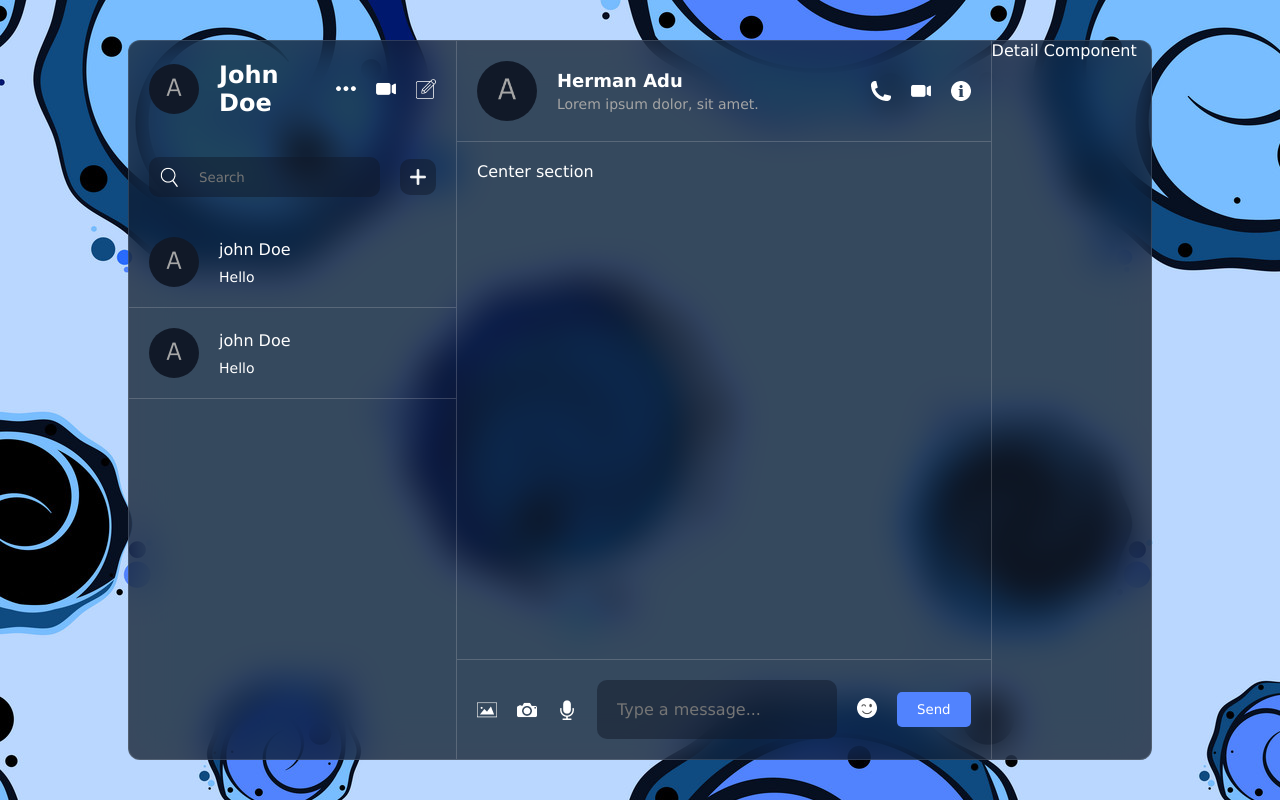
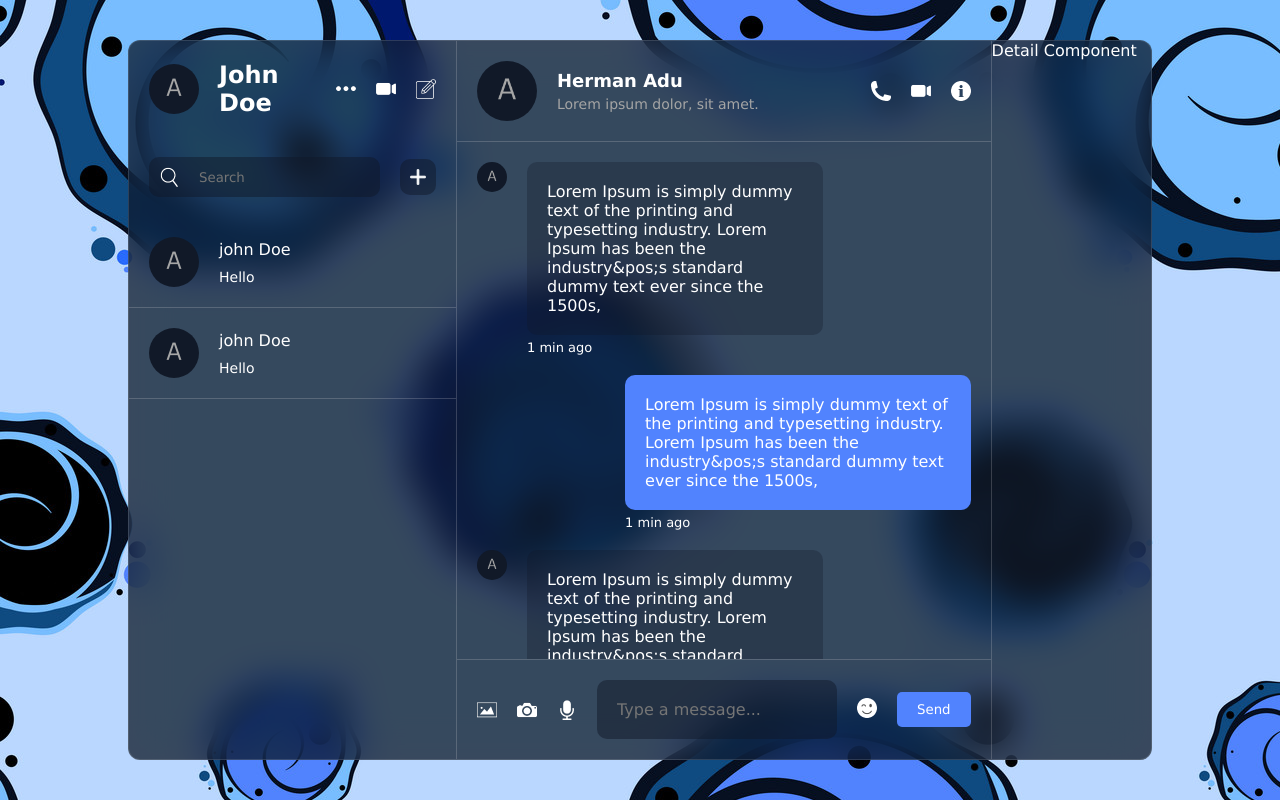
Before and after one commit to Herman-Adu/react-firebase-chat-app, a React (Vite) app: page / in a window 1280 px wide. Built offline with nearby package versions, Linux system fonts and the light colour scheme.

Commit message:
implemented initial design for the center messages section of the chats component

```diff
--- a/src/components/chat/Chat.jsx
+++ b/src/components/chat/Chat.jsx
@@ -46,7 +46,74 @@ const Chat = () => {
       </div>
 
       {/*  Center Section Chats */}
-      <div className="center">Center section</div>
+      <div className="center">
+        <div className="message">
+          <img src="./avatar.png" alt="" />
+
+          <div className="texts">
+            <p>
+              Lorem Ipsum is simply dummy text of the printing and typesetting
+              industry. Lorem Ipsum has been the industry&pos;s standard dummy
+              text ever since the 1500s,
+            </p>
+
+            <span>1 min ago</span>
+          </div>
+        </div>
+
+        <div className="message own">
+          <div className="texts">
+            <p>
+              Lorem Ipsum is simply dummy text of the printing and typesetting
+              industry. Lorem Ipsum has been the industry&pos;s standard dummy
+              text ever since the 1500s,
+            </p>
+
+            <span>1 min ago</span>
+          </div>
+        </div>
+
+        <div className="message">
+          <img src="./avatar.png" alt="" />
+
+          <div className="texts">
+            <p>
+              Lorem Ipsum is simply dummy text of the printing and typesetting
+              industry. Lorem Ipsum has been the industry&pos;s standard dummy
+              text ever since the 1500s,
+            </p>
+
+            <span>1 min ago</span>
+          </div>
+        </div>
+
+        <div className="message own">
+          <div className="texts">
+            <img src="./sunset.jpg" alt="" />
+            <p>
+              Lorem Ipsum is simply dummy text of the printing and typesetting
+              industry. Lorem Ipsum has been the industry&pos;s standard dummy
+              text ever since the 1500s,
+            </p>
+
+            <span>1 min ago</span>
+          </div>
+        </div>
+
+        <div className="message">
+          <img src="./avatar.png" alt="" />
+
+          <div className="texts">
+            <p>
+              Lorem Ipsum is simply dummy text of the printing and typesetting
+              industry. Lorem Ipsum has been the industry&pos;s standard dummy
+              text ever since the 1500s,
+            </p>
+
+            <span>1 min ago</span>
+          </div>
+        </div>
+      </div>
 
       {/* Bottom Section */}
 
--- a/src/components/chat/chat.css
+++ b/src/components/chat/chat.css
@@ -57,6 +57,68 @@
   .center {
     padding: 20px;
     flex: 1;
+    /* overflow: scroll; */
+    display: flex;
+    flex-direction: column;
+    gap: 20px;
+
+    overflow: auto;
+
+    /* hide scrollbar for IE, Edge and Firefox */
+    -ms-overflow-style: none;
+    scrollbar-width: none;
+
+    .message {
+      max-width: 70%;
+      display: flex;
+      gap: 20px;
+
+      &.own {
+        align-self: flex-end;
+
+        .texts {
+          p {
+            background-color: #5183fe;
+          }
+        }
+      }
+
+      img {
+        width: 30px;
+        height: 30px;
+        border-radius: 50%;
+        object-fit: cover;
+      }
+
+      .texts {
+        flex: 1;
+        display: flex;
+        flex-direction: column;
+        gap: 5px;
+
+        img {
+          width: 100%;
+          height: 300px;
+          border-radius: 10px;
+          object-fit: cover;
+        }
+
+        p {
+          padding: 20px;
+          background-color: rgba(17, 25, 40, 0.3);
+          border-radius: 10px;
+        }
+
+        span {
+          font-size: 13px;
+        }
+      }
+    }
+  }
+
+  /* hide scrollbar for chrome, safari and opera */
+  .center::-webkit-scrollbar {
+    display: none;
   }
 
   .bottom {
```
Also changed, not shown: public/adudev-light-Logo-small.png (added), public/sunset.jpg (added).
